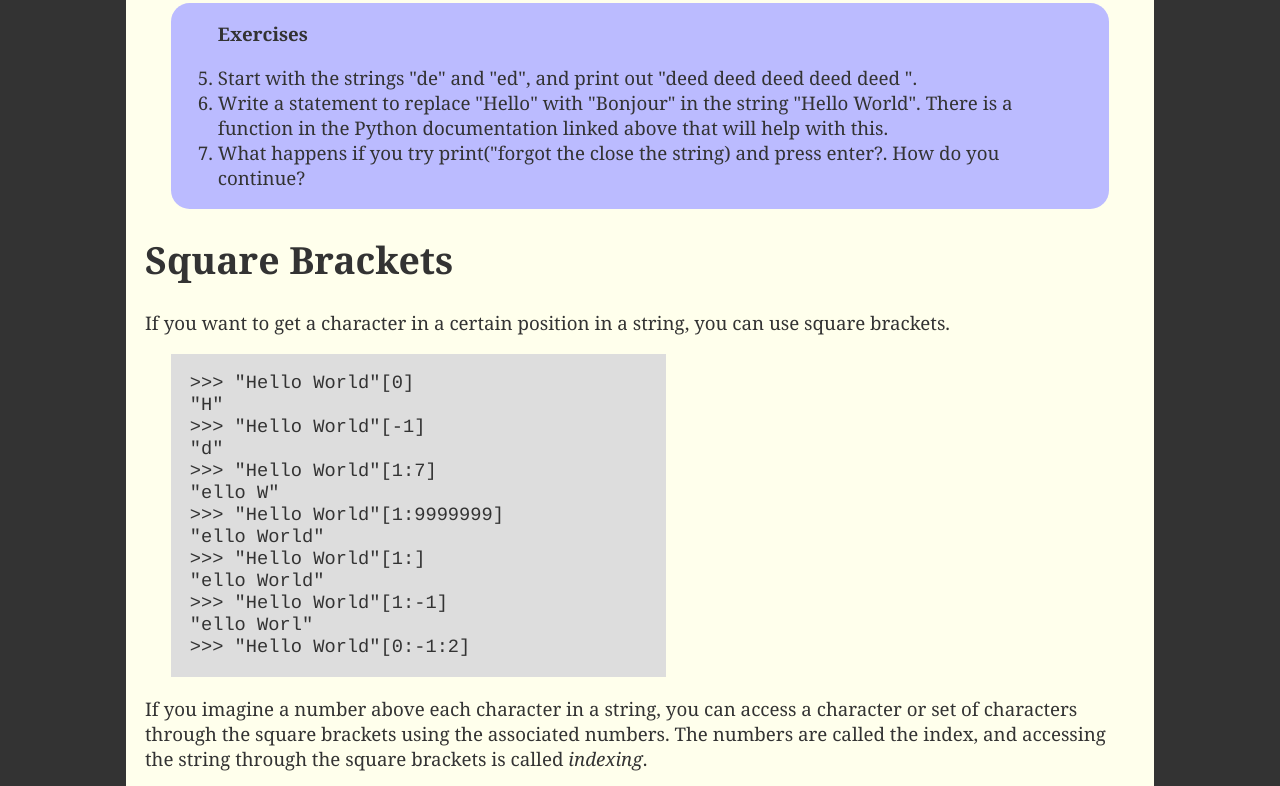
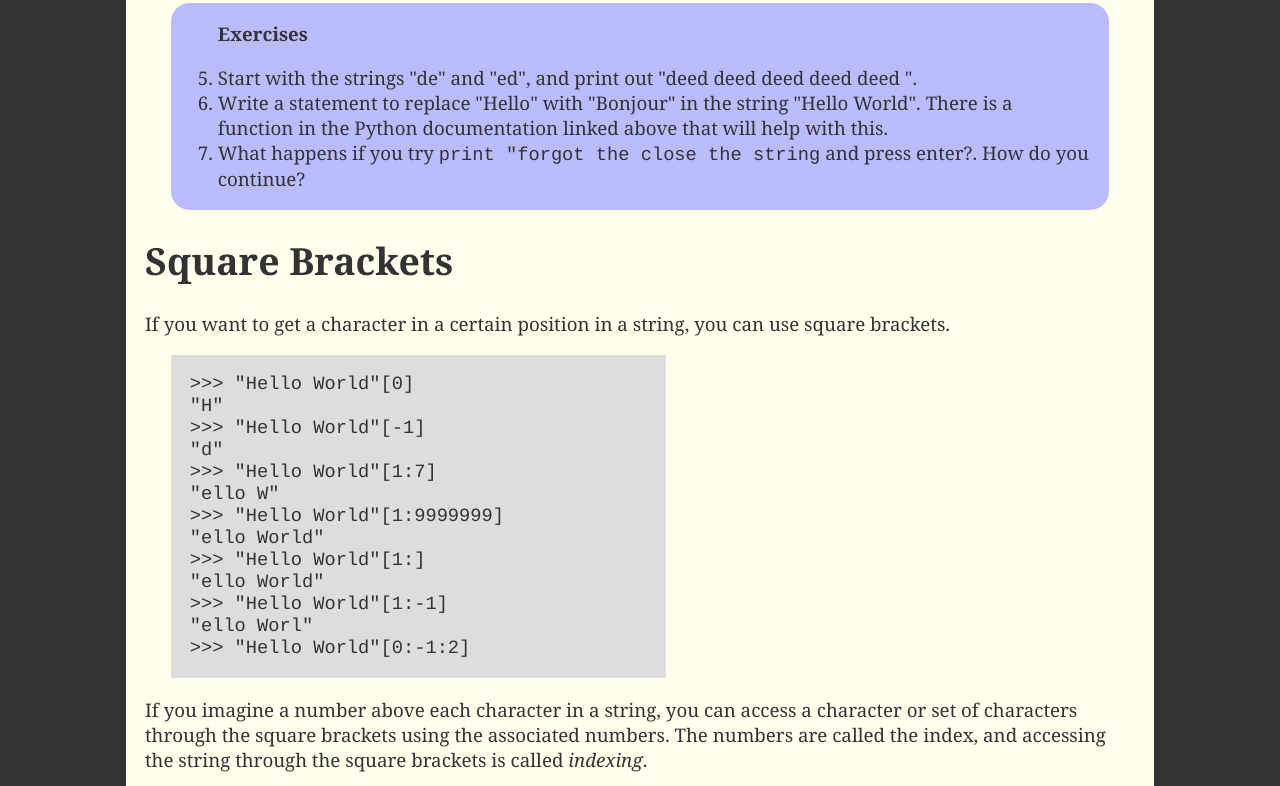
Before and after one commit to tsaylor/tsaylor.github.com, a plain HTML site: page tutorial.html in a window 1280 px wide. Shown: the part 3201-3987 px from the top of the page. Drawn offline with Linux system fonts and the light colour scheme.

Commit message:
twoified a few more print statements

```diff
--- a/tutorial.html
+++ b/tutorial.html
@@ -98,7 +98,7 @@ False
 <ol start="5" style="list-style-type: decimal">
 <li>Start with the strings &quot;de&quot; and &quot;ed&quot;, and print out &quot;deed deed deed deed deed &quot;.</li>
 <li>Write a statement to replace &quot;Hello&quot; with &quot;Bonjour&quot; in the string &quot;Hello World&quot;. There is a function in the Python documentation linked above that will help with this.</li>
-<li>What happens if you try print(&quot;forgot the close the string) and press enter?. How do you continue?</li>
+<li>What happens if you try <code>print &quot;forgot the close the string</code> and press enter?. How do you continue?</li>
 </ol>
 </div>
 <h1 id="square-brackets">Square Brackets</h1>
@@ -182,7 +182,7 @@ hello.py
 </div>
 <div class="content">
 <pre><code>name = raw_input(&quot;What is your name?\n&quot;)
-print(&quot;Nice to meet you &quot; + name)</code></pre>
+print &quot;Nice to meet you &quot; + name</code></pre>
 </div>
 </div>
 <p>In the system shell, move to the folder where you saved hello.py with the <code>cd &lt;folder name&gt;</code> command. Run your python program with <code>python hello.py</code>.</p>
@@ -258,7 +258,7 @@ print &quot;Ee i ee i oh&quot;</code></pre>
 [&#39;a&#39;, &#39;b&#39;, &#39;c&#39;, &#39;z&#39;]</code></pre>
 <p>Remove an element</p>
 <pre><code>&gt;&gt;&gt; letters.remove(&quot;z&quot;)
-&gt;&gt;&gt; print(letters)
+&gt;&gt;&gt; print letters
 [&#39;a&#39;, &#39;b&#39;, &#39;c&#39;]</code></pre>
 <p>Test to see if an element is in the list</p>
 <pre><code>&gt;&gt;&gt; &quot;a&quot; in letters
```
